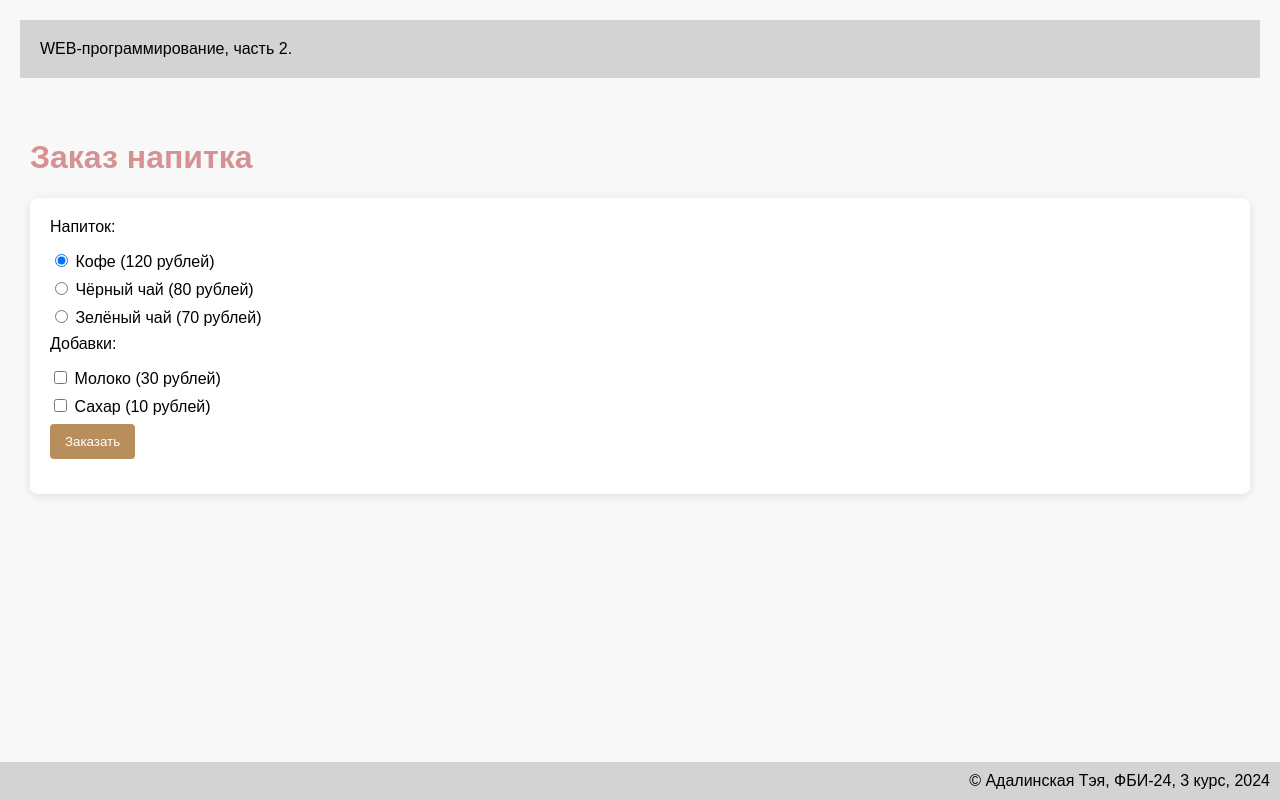
After one commit to Teya01/web--programming-labs-2, a Flask app: page /lab3/order in a window 1280 px wide. The commit adds this page. Run offline with Flask 3, Linux system fonts and the light colour scheme.

Commit message:
Заказ напитка

```diff
--- a/lab3.py
+++ b/lab3.py
@@ -41,3 +41,34 @@ def form1():
     age = request.args.get('age')
     sex = request.args.get('sex')
     return render_template('lab3/form1.html', user=user, age=age, sex=sex, errors=errors)
+
+
+@lab3.route('/lab3/order')
+def order():
+    return render_template('lab3/order.html')
+
+
+@lab3.route('/lab3/pay')
+def pay():
+    price = 0
+    drink = request.args.get('drink')
+    # Пусть кофе стоит 120 рублей, чёрный чай - 80 рублей, зелёный - 70 рублей
+    if drink == 'coffee':
+        price = 120
+    elif drink == 'black-tea':
+        price = 80
+    else:
+        price = 70
+
+    # Добавить молока удорожает напиток на 30 рублей, а сахара - на 10
+    if request.args.get('milk') == 'on':
+        price += 30
+    if request.args.get('sugar') == 'on':
+        price += 10
+
+    return render_template('lab3/pay.html', price=price)
+
+@lab3.route('/lab3/success')
+def success():
+    price = request.args.get('price', 0)
+    return render_template('lab3/success.html', price=price)
--- a/templates/lab3/lab3.html
+++ b/templates/lab3/lab3.html
@@ -15,5 +15,6 @@
         <li><a href="/lab3/cookie">Куки</a></li>
         <li><a href="/lab3/del_cookie">Очистка куки</a></li>
         <li><a href="/lab3/form1">Пользователь</a></li>
+        <li><a href="/lab3/order">Заказ напитка</a></li>
     </ol>
 {% endblock %}
--- /dev/null
+++ b/templates/lab3/order.html
@@ -0,0 +1,77 @@
+{% extends "base.html" %}
+
+{# номер лабораторной работы: #}
+{% block lab %}Лабораторная работа 3{% endblock %}
+
+{# основной контент: #}
+{% block main %}
+    <h1>Заказ напитка</h1>
+
+    <form action="/lab3/pay">
+        <div>Напиток:</div>
+        <label>
+            <input type="radio" value="coffee" name="drink" checked> Кофе (120 рублей)
+        </label>
+        <label>
+            <input type="radio" value="black-tea" name="drink"> Чёрный чай (80 рублей)
+        </label>
+        <label>
+            <input type="radio" value="green-tea" name="drink"> Зелёный чай (70 рублей)
+        </label>
+
+        <div>Добавки:</div>
+        <label>
+            <input type="checkbox" name="milk"> Молоко (30 рублей)
+        </label>
+        <label>
+            <input type="checkbox" name="sugar"> Сахар (10 рублей)
+        </label>
+
+        <div>
+            <button type="submit">Заказать</button>
+        </div>
+    </form>
+
+    <style>
+        body {
+            font-family: Arial, sans-serif;
+            background-color: #f8f8f8;
+            margin: 0;
+            padding: 20px;
+        }
+
+        h1 {
+            color: #d69292;
+        }
+
+        form {
+            background: white;
+            border-radius: 8px;
+            padding: 20px;
+            box-shadow: 0 2px 10px rgba(0, 0, 0, 0.1);
+        }
+
+        div {
+            margin-bottom: 15px;
+        }
+
+        label {
+            display: block;
+            margin-bottom: 8px;
+            font-size: 16px;
+        }
+
+        button {
+            background-color: #b88f5c;
+            color: white;
+            padding: 10px 15px;
+            border: none;
+            border-radius: 4px;
+            cursor: pointer;
+        }
+
+        button:hover {
+            background-color: #4ca1ae;
+        }
+    </style>
+{% endblock %}
```
Also changed, not shown: templates/lab3/pay.html (added, +73 -0 lines), templates/lab3/success.html (added, +33 -0 lines).
